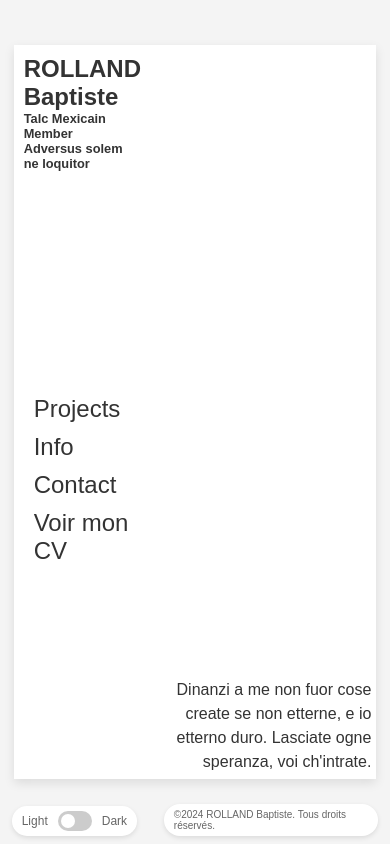
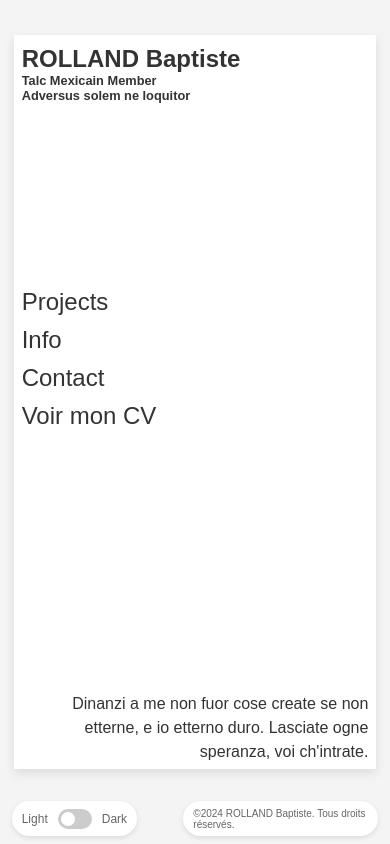
Before and after one commit to OIILury/portfolio, a plain HTML site: page index.html in a window 390 px wide. Drawn offline with Linux system fonts and the light colour scheme.

Commit message:
Fix de l'index cest kawaii maintenant

```diff
--- a/css/footer.css
+++ b/css/footer.css
@@ -73,12 +73,14 @@ input:checked + .slider:before {
     .theme-switch {
         font-size: 12px;
         bottom: 8px;
+        height: 35px;
     }
     .droits-reserves {
         font-size: 10px;
         bottom: 8px;
         right: 0px;
-        max-width: 55%;
+        height: 35px;
+        max-width: 50%;
     }
 }
 
--- a/css/indexStyle.css
+++ b/css/indexStyle.css
@@ -49,14 +49,6 @@ main {
     position: relative;
     padding: 20px;
 }
-main .gradient {
-    position: absolute;
-    top: 0;
-    left: 0;
-    right: 0;
-    bottom: 0;
-    z-index: 2;
-}
 .bio {
     position: absolute;
     bottom: 20px;
@@ -71,16 +63,13 @@ main .gradient {
     transition: opacity 0.3s ease-in-out;
     bottom: 0;
 }
-
 .text-translated {
     opacity: 0;
     position: absolute;
 }
-
 .bio:hover .text-original {
     opacity: 0;
 }
-
 .bio:hover .text-translated {
     opacity: 1;
 }
@@ -121,7 +110,6 @@ main .gradient {
     -moz-user-select: none;
     -ms-user-select: none;
 }
-
 .cube .front  { transform: rotateY(0deg) translateZ(75px); }
 .cube .back   { transform: rotateY(180deg) translateZ(75px); }
 .cube .left   { transform: rotateY(-90deg) translateZ(75px); }
@@ -138,12 +126,32 @@ main .gradient {
 /* Responsive */
 @media (max-width: 768px) {
     .main-container {
-        margin-top: -20px;
+        display: grid;
+        grid-template-columns: 1fr;
+        grid-template-rows: auto auto auto;
+        margin-top: -40px;
         width: 93%;
         height: 87%;
     }
     .titre {
-        padding: 10px;
+        grid-row: 1;
+        grid-column: 1;
+        padding: 10px 8px;
+        text-align: left;
+    }
+    .sidebar {
+        padding: 10px 8px;
+        grid-row: 2;
+        grid-column: 1;
+        text-align: left;
+    }
+    main {
+        padding: 10px 0;
+        grid-row: 3;
+        grid-column: 1;
+        display: flex;
+        text-align: left;
+        justify-content: flex-end;
     }
     .titre h1 {
         font-size: 1.5rem;
@@ -155,10 +163,15 @@ main .gradient {
         display: none;
     }
     .bio {
-        margin-right: -15px;
-        margin-bottom: -15px;
+        bottom: 5px;
+        right: 8px;
+        margin-right: 0;
+        margin-bottom: 0;
         font-size: 16px;
         max-width: 100%;
+        text-align: right;
     }
-
+    .text-original {
+        position: relative;
+    }
 }
--- a/css/style.css
+++ b/css/style.css
@@ -14,7 +14,7 @@ body {
 .container {
     width: 94%;
     height: 90%;
-    padding: 30px;
+    padding: 30px 10px;
     display: flex;
     overflow: hidden;
     margin-top: -10px;
--- a/index.html
+++ b/index.html
@@ -12,7 +12,7 @@
     <div class="main-container">
         <header class="titre">
             <h1>ROLLAND Baptiste</h1>
-            <h2><a href="https://talcmexicain.store/">Talc Mexicain Member</a></h2>
+            <h2><a href="https://talcmexicain.github.io/TalcMexicainWebSite/">Talc Mexicain Member</a></h2>
             <h2>Adversus solem ne loquitor</h2>
         </header>
         <nav class="sidebar">
@@ -34,7 +34,6 @@
             </div>
         </div>
         <main>
-            <div class="gradient"></div>
             <section class="bio">
                 <p class="text-original">
                     Dinanzi a me non fuor cose create
```
Also changed, not shown: about.html (+0 -1 lines), 1 other file.
